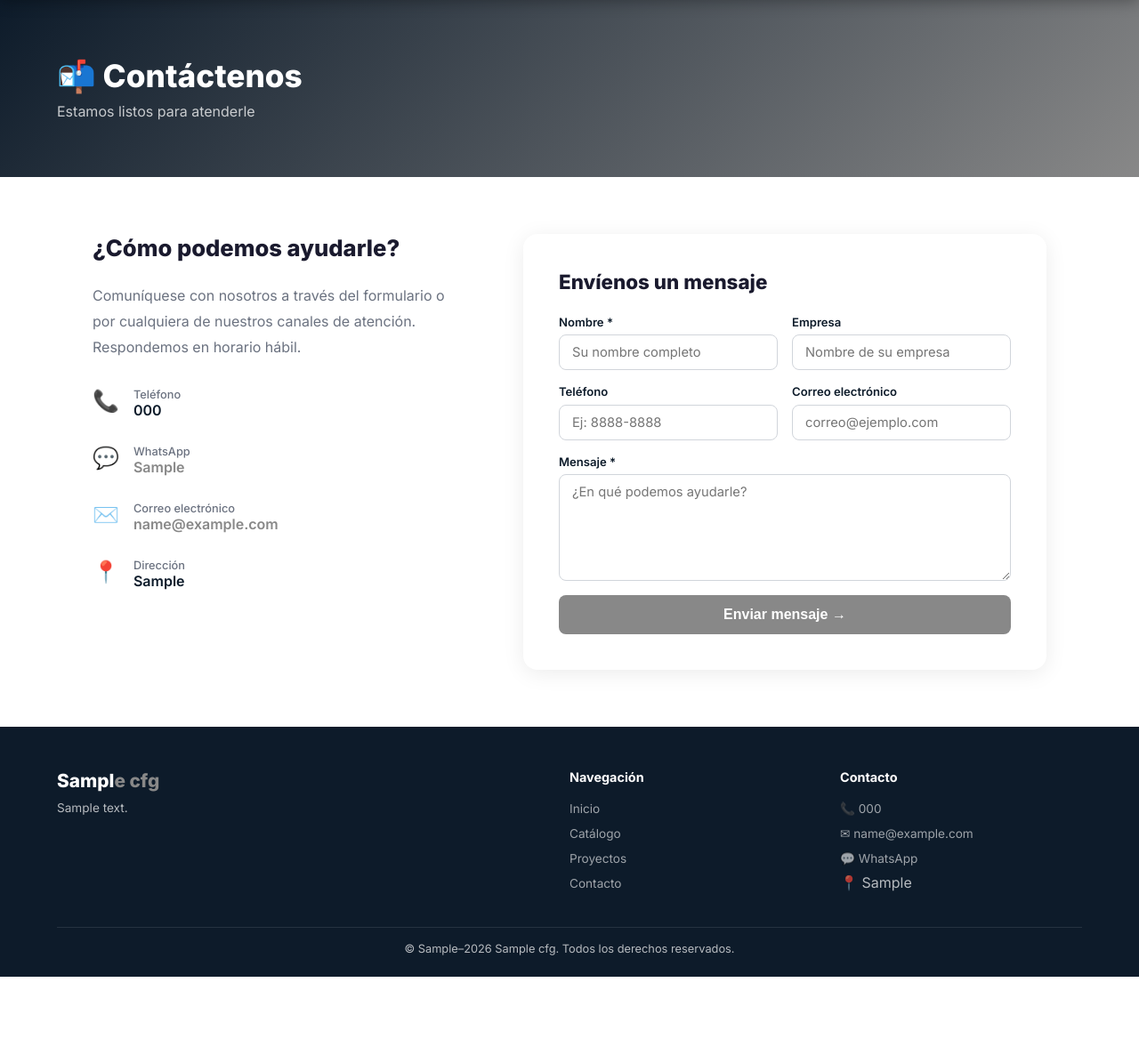
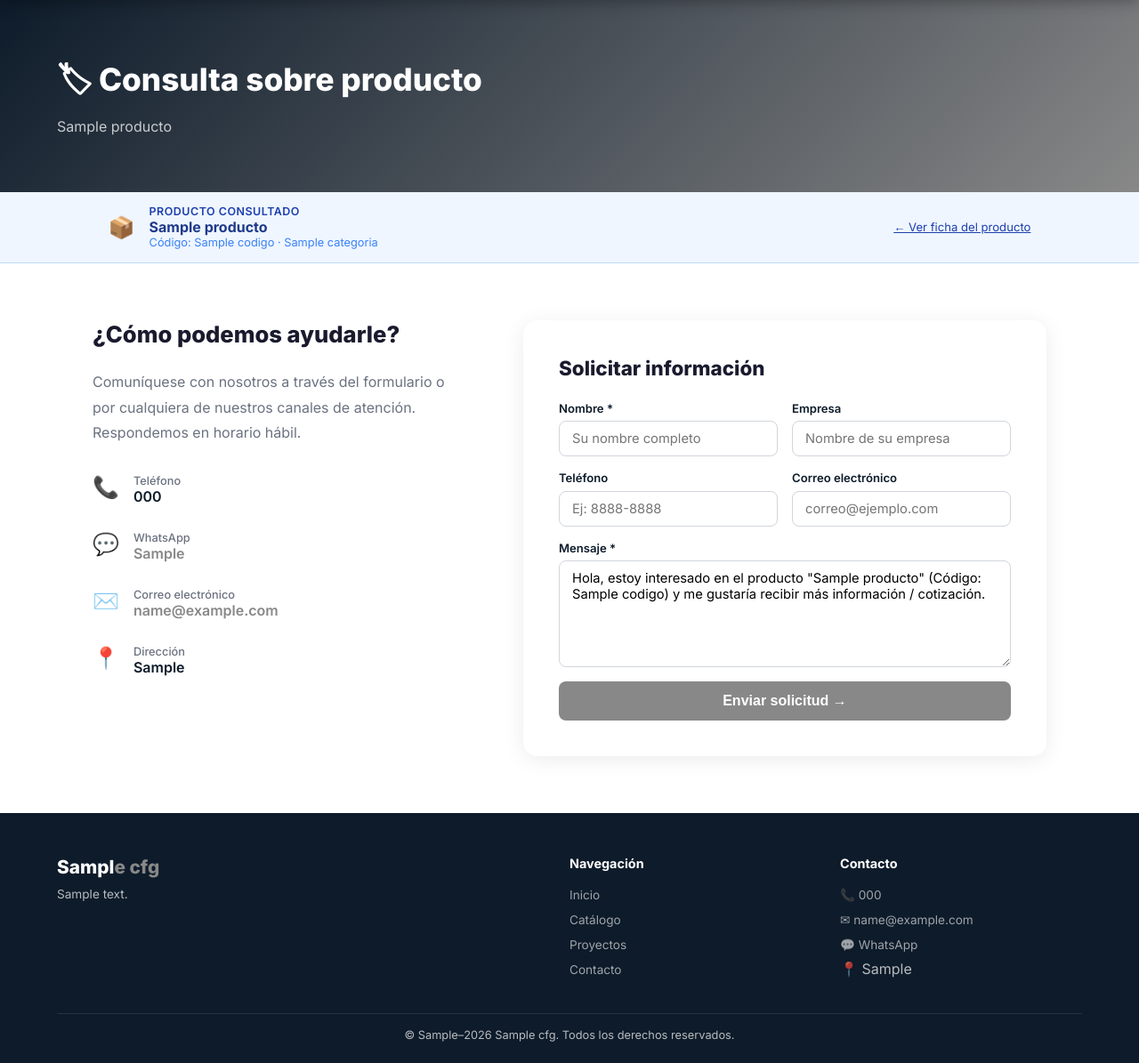
Before and after one commit to Mundotecnet/mundotec-web, a FastAPI app: template templates/public/contacto.html in a window 1280 px wide. Shown: the part 64-1259 px from the top of the page at 89% size. Before the commit the page ends 1162 px from the top, so only its background shows below. Run offline with FastAPI, Linux system fonts and the light colour scheme; the template is opened without the code that fills it: most values are stand-ins (such as "Sample title", 1, 10 or a date in 2020); some libraries are stand-ins or nearby versions.

Commit message:
feat: formulario de contacto con referencia al producto consultado
- Botón 'Me interesa / Solicitar cotización' en ficha de producto
- Enlace WhatsApp directo con texto pre-llenado desde la ficha
- /contacto?prod_id=X pre-carga nombre, código y mensaje sugerido
- Campo producto_ref guardado en tabla contacto (ALTER IF NOT EXISTS)
- Admin contacto muestra badge con producto referenciado
- Email de notificación incluye el producto en asunto y cuerpo

Co-Authored-By: Claude Sonnet 4.6 <noreply@anthropic.com>

```diff
--- a/db.py
+++ b/db.py
@@ -53,15 +53,18 @@ CREATE TABLE IF NOT EXISTS catalogo_specs (
 );
 
 CREATE TABLE IF NOT EXISTS contacto (
-    id        SERIAL PRIMARY KEY,
-    nombre    VARCHAR(150) NOT NULL,
-    email     VARCHAR(200),
-    telefono  VARCHAR(30),
-    empresa   VARCHAR(150),
-    mensaje   TEXT         NOT NULL,
-    creado_en TIMESTAMP    DEFAULT NOW(),
-    leido     BOOLEAN      DEFAULT FALSE
+    id           SERIAL PRIMARY KEY,
+    nombre       VARCHAR(150) NOT NULL,
+    email        VARCHAR(200),
+    telefono     VARCHAR(30),
+    empresa      VARCHAR(150),
+    mensaje      TEXT         NOT NULL,
+    producto_ref VARCHAR(300),
+    creado_en    TIMESTAMP    DEFAULT NOW(),
+    leido        BOOLEAN      DEFAULT FALSE
 );
+
+ALTER TABLE contacto ADD COLUMN IF NOT EXISTS producto_ref VARCHAR(300);
 
 -- Datos iniciales de configuración
 INSERT INTO site_config (clave, valor) VALUES
--- a/main.py
+++ b/main.py
@@ -104,25 +104,30 @@ async def proyectos_pub(request: Request, categoria: str = Query("")):
     })
 
 @app.get("/contacto", response_class=HTMLResponse)
-async def contacto_get(request: Request):
-    cfg = get_config()
+async def contacto_get(request: Request, prod_id: int = Query(0)):
+    cfg     = get_config()
+    producto = get_producto_publico(prod_id) if prod_id else None
     return templates.TemplateResponse("public/contacto.html", {
-        "request": request, "cfg": cfg, "pagina": "contacto", "enviado": False
+        "request": request, "cfg": cfg, "pagina": "contacto",
+        "enviado": False, "producto": producto
     })
 
 @app.post("/contacto", response_class=HTMLResponse)
 async def contacto_post(request: Request,
-                        nombre:   str = Form(...),
-                        email:    str = Form(""),
-                        telefono: str = Form(""),
-                        empresa:  str = Form(""),
-                        mensaje:  str = Form(...)):
+                        nombre:       str = Form(...),
+                        email:        str = Form(""),
+                        telefono:     str = Form(""),
+                        empresa:      str = Form(""),
+                        mensaje:      str = Form(...),
+                        producto_ref: str = Form("")):
     cfg = get_config()
-    registrar_contacto(nombre, email, telefono, empresa, mensaje)
+    registrar_contacto(nombre, email, telefono, empresa, mensaje, producto_ref)
     # Notificación por correo (no bloquea si falla)
-    enviar_notificacion_contacto(nombre, email, telefono, empresa, mensaje)
+    enviar_notificacion_contacto(nombre, email, telefono, empresa,
+                                  mensaje, producto_ref)
     return templates.TemplateResponse("public/contacto.html", {
-        "request": request, "cfg": cfg, "pagina": "contacto", "enviado": True
+        "request": request, "cfg": cfg, "pagina": "contacto",
+        "enviado": True, "producto": None
     })
 
 # ── API pública (para JS si se necesita) ─────────────────────────────────────
--- a/templates/public/contacto.html
+++ b/templates/public/contacto.html
@@ -37,9 +37,23 @@
 
 {% block content %}
 <div class="page-hero">
-  <h1>📬 Contáctenos</h1>
-  <p>Estamos listos para atenderle</p>
+  <h1>{% if producto %}🏷 Consulta sobre producto{% else %}📬 Contáctenos{% endif %}</h1>
+  <p>{% if producto %}{{ producto.nombre }}{% else %}Estamos listos para atenderle{% endif %}</p>
 </div>
+
+{% if producto %}
+<div style="background:#eff6ff;border-bottom:1px solid #bfdbfe;padding:.9rem 5%">
+  <div class="container" style="display:flex;align-items:center;gap:1rem;flex-wrap:wrap">
+    <span style="font-size:1.5rem">📦</span>
+    <div>
+      <div style="font-size:.78rem;color:#1e40af;font-weight:600;text-transform:uppercase;letter-spacing:.5px">Producto consultado</div>
+      <div style="font-weight:700;color:#1e3a8a">{{ producto.nombre }}</div>
+      <div style="font-size:.8rem;color:#3b82f6">Código: {{ producto.codigo }}{% if producto.categoria %} · {{ producto.categoria }}{% endif %}</div>
+    </div>
+    <a href="/catalogo/{{ producto.id }}" style="margin-left:auto;font-size:.82rem;color:#1e40af;text-decoration:underline">← Ver ficha del producto</a>
+  </div>
+</div>
+{% endif %}
 
 <div class="contacto-layout container">
   <!-- Info de contacto -->
@@ -83,8 +97,11 @@
       <a href="/contacto" class="btn btn-primary" style="display:inline-block;margin-top:1.2rem">Enviar otro mensaje</a>
     </div>
     {% else %}
-    <h2>Envíenos un mensaje</h2>
+    <h2>{% if producto %}Solicitar información{% else %}Envíenos un mensaje{% endif %}</h2>
     <form method="post" action="/contacto">
+      {% if producto %}
+      <input type="hidden" name="producto_ref" value="{{ producto.nombre }} (Cód: {{ producto.codigo }})">
+      {% endif %}
       <div class="form-row">
         <div class="fi">
           <label>Nombre *</label>
@@ -107,9 +124,9 @@
       </div>
       <div class="fi">
         <label>Mensaje *</label>
-        <textarea name="mensaje" required placeholder="¿En qué podemos ayudarle?"></textarea>
+        <textarea name="mensaje" required placeholder="¿En qué podemos ayudarle?">{% if producto %}Hola, estoy interesado en el producto "{{ producto.nombre }}" (Código: {{ producto.codigo }}) y me gustaría recibir más información / cotización. {% endif %}</textarea>
       </div>
-      <button type="submit" class="submit-btn">Enviar mensaje →</button>
+      <button type="submit" class="submit-btn">{% if producto %}Enviar solicitud →{% else %}Enviar mensaje →{% endif %}</button>
     </form>
     {% endif %}
   </div>
```
Also changed, not shown: BITACORA.md (+12 -0 lines), notificaciones.py (+13 -8 lines), public/catalogo_pub.py (+6 -4 lines), templates/admin/contacto.html (+12 -2 lines), templates/public/producto.html (+11 -1 lines).
